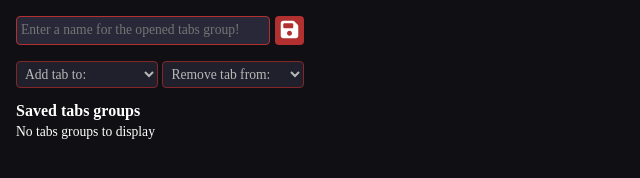
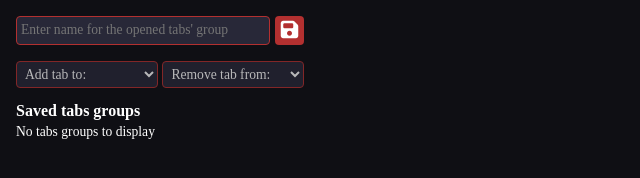
Before and after one commit to marianapatcosta/chrome-tabs-saver, a browser extension: page index.html in a window 1280 px wide. Shown: the full height of the page, 0-640 px from the left. Drawn offline with Linux system fonts and the light colour scheme.

Commit message:
Update readme

```diff
--- a/index.html
+++ b/index.html
@@ -19,7 +19,7 @@
       <form id="save-tabs-group">
         <input
           id="group-name-input"
-          placeholder="Enter a name for the opened tabs group!"
+          placeholder="Enter name for the opened tabs' group"
           autocomplete="off"
         />
         <button
```
Also changed, not shown: tabs-saver.png, 1 other file.
